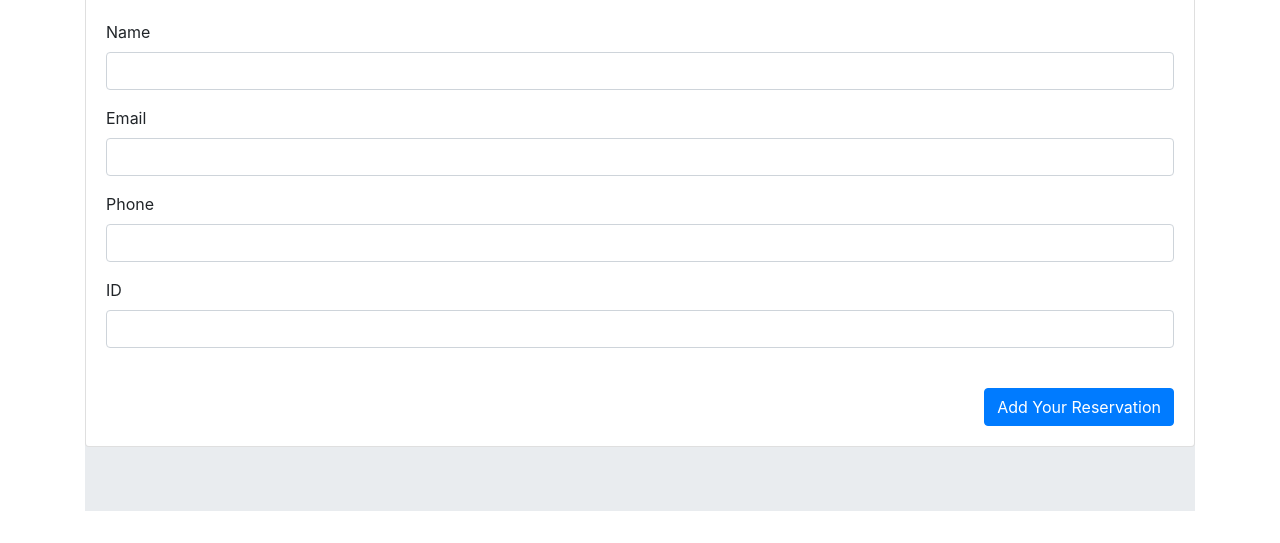
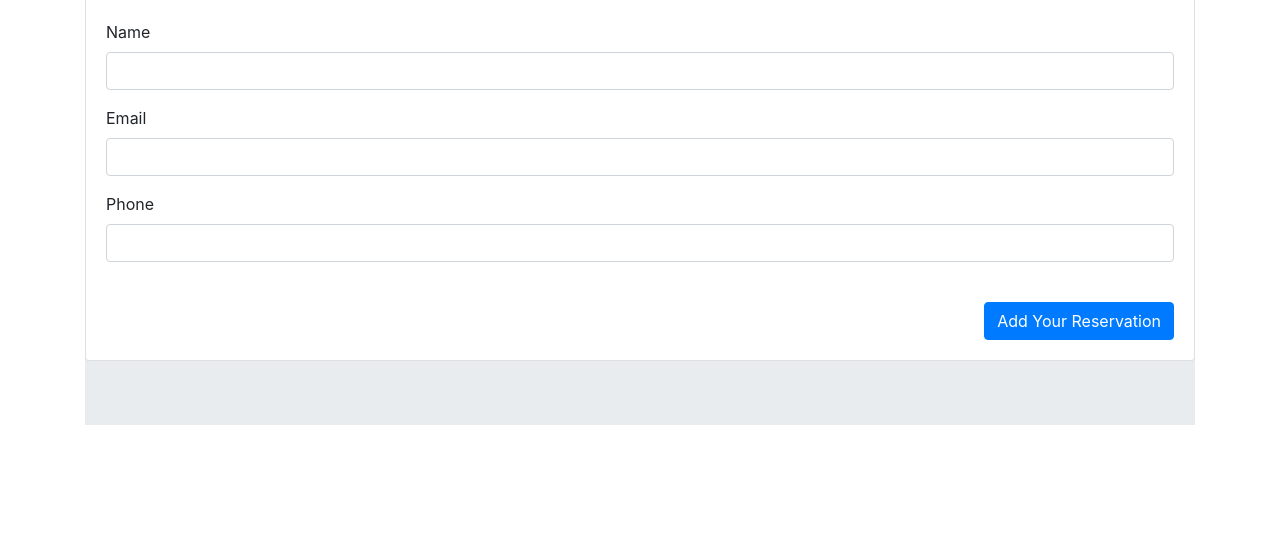
Before and after one commit to sharlenemay/hot_restaurant, a website: page reservationForm.html in a window 1280 px wide. Shown: the part 294-837 px from the top of the page. After the commit the page ends 800 px from the top, so only its background shows below. Drawn offline with nearby package versions, Linux system fonts and the light colour scheme.

Commit message:
changing id inputs

```diff
--- a/reservationForm.html
+++ b/reservationForm.html
@@ -50,11 +50,6 @@
                         <input type="text" class="form-control" id="phone">
                     </div>
 
-                    <div class="form-group">
-                        <label for="age">ID</label>
-                        <input type="text" class="form-control" id="id">
-                    </div>
-
                     </form>
                     <br>
                     <div class="text-right">
@@ -76,7 +71,6 @@
         name: $("#name").val().trim(),
         email: $("#email").val().trim(),
         phone: $("#phone").val().trim(),
-        id: $("#id").val().trim()
       };
 
       $.post("/api/tables/reservation", newTable)
@@ -86,7 +80,6 @@
           $("#name").val("");
           $("#email").val("");
           $("#phone").val("");
-          $("#id").val("");
         });
     });
     </script>
```
